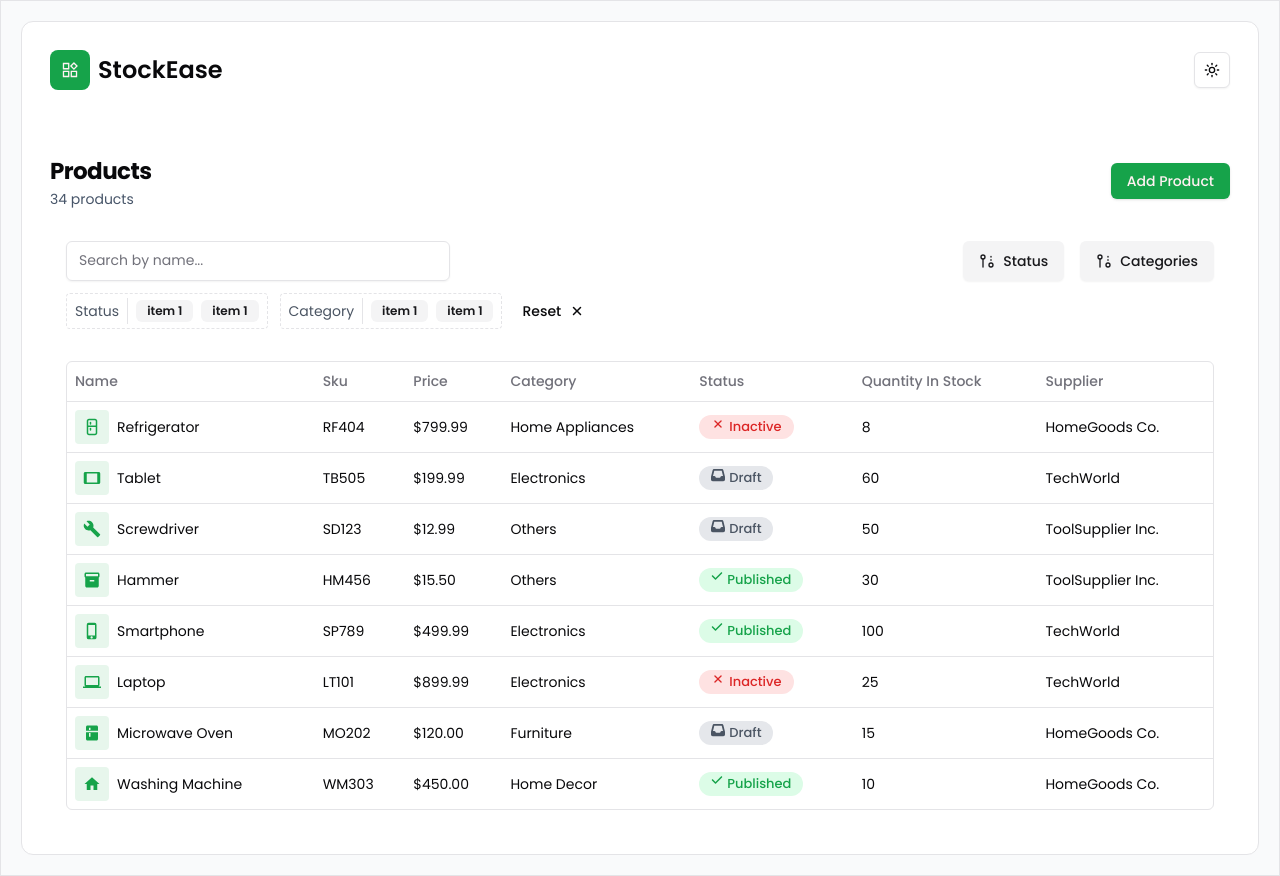
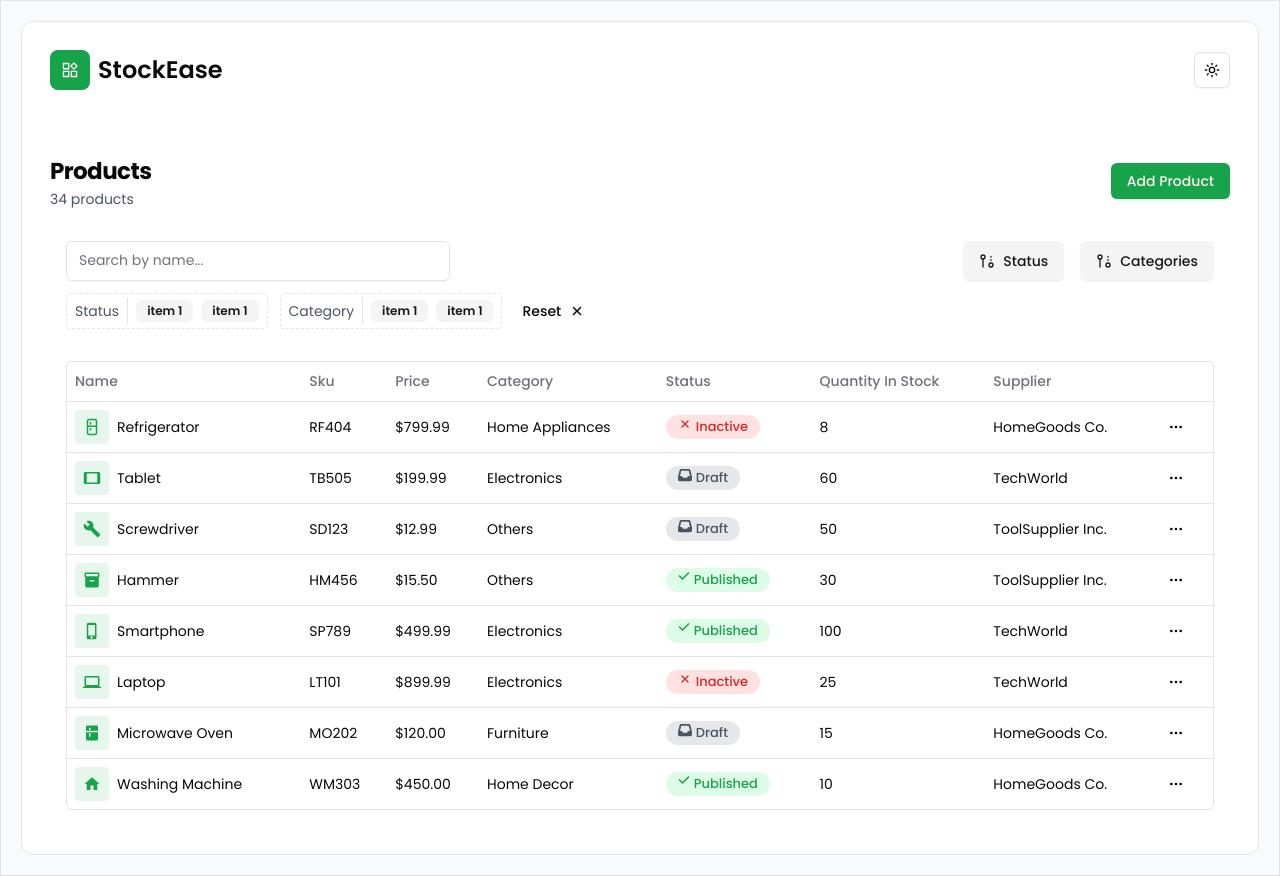
Before and after one commit to debbieellis7/stock-ease, a Next.js app: page / in a window 1280 px wide. Built offline with nearby package versions, Linux system fonts and the light colour scheme.

Commit message:
Add ProductDropdown component with copy, edit, and delete actions

```diff
--- /dev/null
+++ b/src/components/ProductsDashboard/ProductDropdown.tsx
@@ -0,0 +1,58 @@
+// External dependencies
+import { Row } from "@tanstack/react-table";
+import { FaRegEdit } from "react-icons/fa";
+import { MdContentCopy, MdOutlineDelete } from "react-icons/md";
+import { MoreHorizontal } from "lucide-react";
+
+// Internal components
+import {
+  DropdownMenu,
+  DropdownMenuContent,
+  DropdownMenuItem,
+  DropdownMenuSeparator,
+  DropdownMenuTrigger,
+} from "../ui/dropdown-menu";
+import { Button } from "../ui/button";
+
+// Internal modules
+import { Product } from "./columns";
+
+export default function ProductDropdown({ row }: { row: Row<Product> }) {
+  const menuItems = [
+    { icon: <MdContentCopy />, label: "Copy", className: "" },
+    { icon: <FaRegEdit />, label: "Edit", className: "" },
+    { separator: true },
+    {
+      icon: <MdOutlineDelete className="text-lg" />,
+      label: "Delete",
+      className: "text-red-600",
+    },
+  ];
+
+  return (
+    <DropdownMenu>
+      <DropdownMenuTrigger asChild>
+        <Button variant="ghost" className="h-8 w-8 p-0">
+          <span className="sr-only">Open menu</span>
+          <MoreHorizontal className="h-4 w-4" />
+        </Button>
+      </DropdownMenuTrigger>
+
+      <DropdownMenuContent className="poppins">
+        {menuItems.map((item, index) =>
+          item.separator ? (
+            <DropdownMenuSeparator key={index} />
+          ) : (
+            <DropdownMenuItem
+              key={index}
+              className={`flex items-center gap-1 p-[10px] ${item.className}`}
+            >
+              {item.icon}
+              <span>{item.label}</span>
+            </DropdownMenuItem>
+          )
+        )}
+      </DropdownMenuContent>
+    </DropdownMenu>
+  );
+}
--- a/src/components/ProductsDashboard/columns.tsx
+++ b/src/components/ProductsDashboard/columns.tsx
@@ -3,6 +3,9 @@ import { ColumnDef } from "@tanstack/react-table";
 import { IconType } from "react-icons/lib";
 import { FaCheck, FaInbox } from "react-icons/fa6";
 import { IoClose } from "react-icons/io5";
+
+// Internal components
+import ProductDropdown from "./ProductDropdown";
 
 export type Product = {
   id: string;
@@ -104,6 +107,12 @@ const columns: ColumnDef<Product>[] = [
     accessorKey: "supplier",
     header: "Supplier",
   },
+  {
+    id: "actions",
+    cell: ({ row }) => {
+      return <ProductDropdown row={row} />;
+    },
+  },
 ];
 
 export default columns;
```
